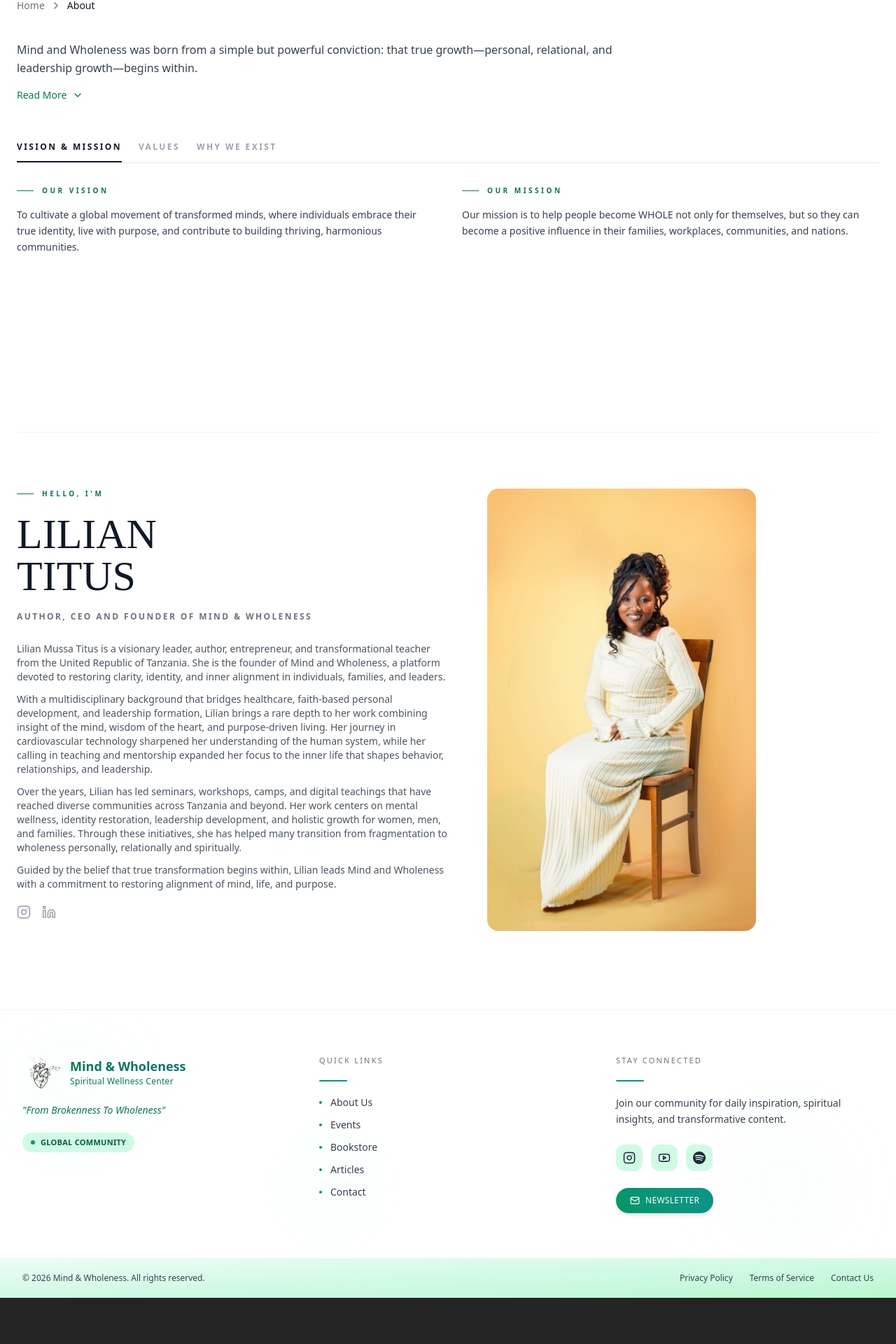
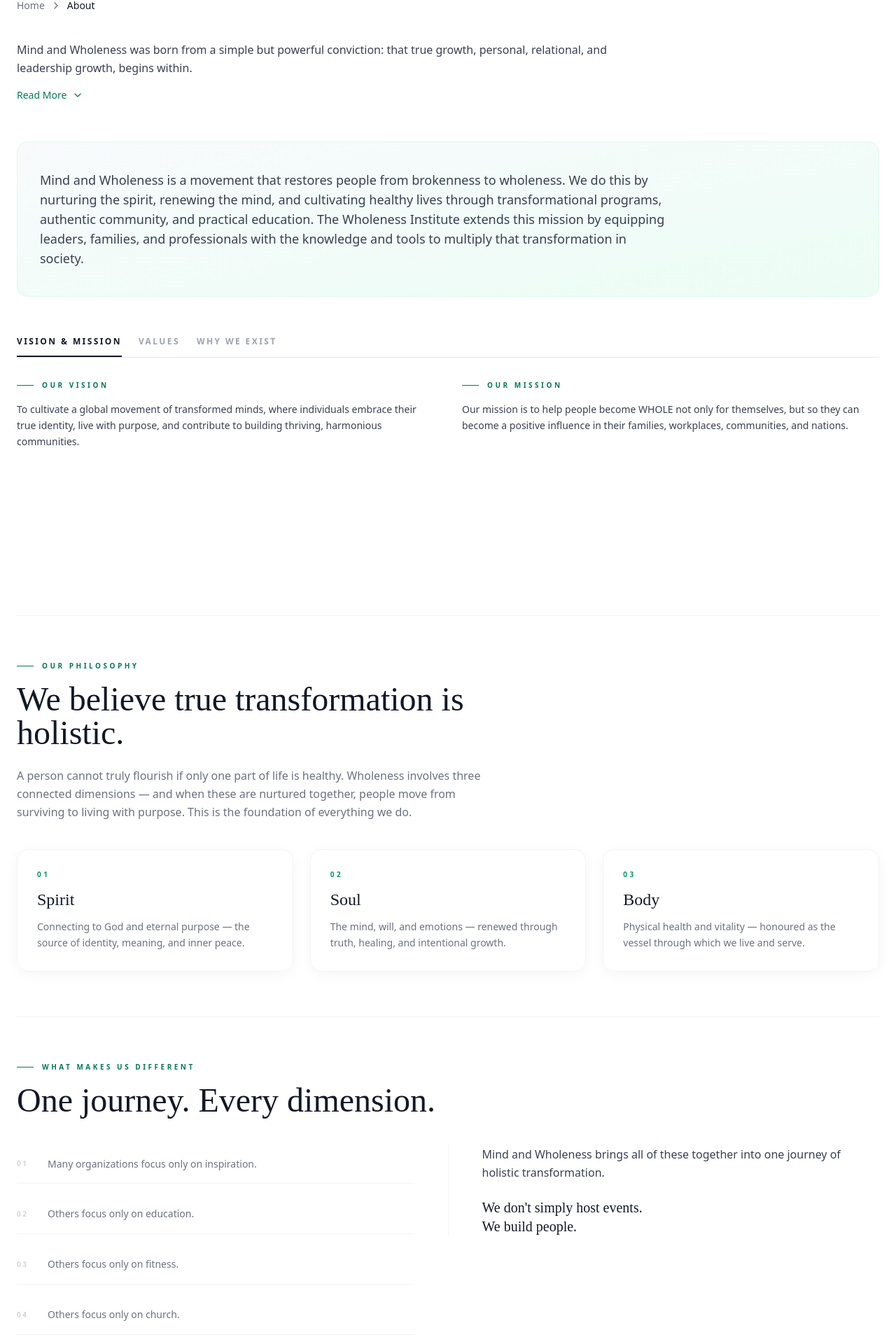
Before and after one commit to eldoJr/mind-and-wholeness, a React (Vite) app: page /about/about in a window 1280 px wide. Shown: the part 704-2624 px from the top of the page at 70% size. Before the commit the page ends 2558 px from the top, so only its background shows below. Built offline with nearby package versions, Linux system fonts and the light colour scheme.

Commit message:
feat: enhance About section with mission statement and philosophy, and update translations for clarity

```diff
--- a/src/components/sections/about/About.tsx
+++ b/src/components/sections/about/About.tsx
@@ -51,12 +51,12 @@ const AboutSection = () => {
                 { title: t.valueGrowth, desc: t.valueGrowthDesc },
                 { title: t.valueCompassion, desc: t.valueCompassionDesc },
               ].map((v, i) => (
-                <div key={i} className="p-5 rounded-2xl border border-gray-100 shadow-[0_4px_24px_-4px_rgba(0,0,0,0.06)] hover:shadow-[0_8px_32px_-4px_rgba(0,0,0,0.1)] transition-shadow duration-300">
+                <div key={i} className="p-5 rounded-2xl border border-emerald-100/60 bg-gradient-to-br from-slate-50 to-emerald-50 shadow-[0_4px_24px_-4px_rgba(0,0,0,0.06)] hover:shadow-[0_8px_32px_-4px_rgba(0,0,0,0.1)] transition-shadow duration-300">
                   <h4 className="text-sm font-semibold text-gray-900 mb-2">{v.title}</h4>
                   <p className="text-sm text-gray-600 leading-relaxed">{v.desc}</p>
                 </div>
               ))}
-              <div className="p-5 rounded-2xl border border-gray-100 shadow-[0_4px_24px_-4px_rgba(0,0,0,0.06)] md:col-span-2">
+              <div className="p-5 rounded-2xl border border-emerald-100/60 bg-gradient-to-br from-slate-50 to-emerald-50 shadow-[0_4px_24px_-4px_rgba(0,0,0,0.06)] md:col-span-2">
                 <h4 className="text-sm font-semibold text-gray-900 mb-2">{t.valueLeadership}</h4>
                 <p className="text-sm text-gray-600 leading-relaxed">{t.valueLeadershipDesc}</p>
               </div>
@@ -239,6 +239,19 @@ const AboutSection = () => {
           </button>
         </motion.div>
 
+        {/* Mission Statement */}
+        <motion.div
+          className="mb-14 py-10 px-8 rounded-2xl bg-gradient-to-br from-slate-50 to-emerald-50 border border-emerald-100/60"
+          initial={{ y: 20, opacity: 0 }}
+          whileInView={{ y: 0, opacity: 1 }}
+          viewport={{ once: true }}
+          transition={{ duration: 0.6 }}
+        >
+          <p className="text-gray-700 text-base sm:text-lg leading-relaxed max-w-4xl">
+            Mind and Wholeness is a movement that restores people from brokenness to wholeness. We do this by nurturing the spirit, renewing the mind, and cultivating healthy lives through transformational programs, authentic community, and practical education. The Wholeness Institute extends this mission by equipping leaders, families, and professionals with the knowledge and tools to multiply that transformation in society.
+          </p>
+        </motion.div>
+
         {/* Tabs */}
         <motion.div
           initial={{ y: 20, opacity: 0 }}
@@ -276,6 +289,80 @@ const AboutSection = () => {
           </motion.div>
         </motion.div>
 
+        {/* Our Philosophy */}
+        <motion.div
+          className="py-16 mt-4 border-t border-gray-100"
+          initial={{ y: 30, opacity: 0 }}
+          whileInView={{ y: 0, opacity: 1 }}
+          viewport={{ once: true }}
+          transition={{ duration: 0.6 }}
+        >
+          <div className="flex items-center gap-3 mb-4">
+            <span className="w-6 h-px bg-emerald-700" />
+            <span className="text-[10px] font-semibold tracking-[0.35em] uppercase text-emerald-700">Our Philosophy</span>
+          </div>
+          <h2 className="font-serif text-4xl sm:text-5xl text-gray-900 leading-tight mb-6 max-w-2xl">We believe true transformation is holistic.</h2>
+          <p className="text-gray-500 text-base leading-relaxed max-w-2xl mb-10">
+            A person cannot truly flourish if only one part of life is healthy. Wholeness involves three connected dimensions — and when these are nurtured together, people move from surviving to living with purpose. This is the foundation of everything we do.
+          </p>
+          <div className="grid grid-cols-1 sm:grid-cols-3 gap-6">
+            {[{ label: 'Spirit', desc: 'Connecting to God and eternal purpose — the source of identity, meaning, and inner peace.' }, { label: 'Soul', desc: 'The mind, will, and emotions — renewed through truth, healing, and intentional growth.' }, { label: 'Body', desc: 'Physical health and vitality — honoured as the vessel through which we live and serve.' }].map((item, i) => (
+              <motion.div
+                key={i}
+                className="p-7 rounded-2xl border border-gray-100 shadow-[0_4px_24px_-4px_rgba(0,0,0,0.06)] hover:shadow-[0_8px_32px_-4px_rgba(0,0,0,0.1)] transition-shadow duration-300"
+                initial={{ opacity: 0, y: 20 }}
+                whileInView={{ opacity: 1, y: 0 }}
+                viewport={{ once: true }}
+                transition={{ duration: 0.5, delay: i * 0.1 }}
+              >
+                <span className="text-[10px] font-semibold tracking-[0.35em] uppercase text-emerald-600 mb-3 block">{String(i + 1).padStart(2, '0')}</span>
+                <h3 className="font-serif text-2xl text-gray-900 mb-3">{item.label}</h3>
+                <p className="text-sm text-gray-500 leading-relaxed">{item.desc}</p>
+              </motion.div>
+            ))}
+          </div>
+        </motion.div>
+
+        {/* What Makes Us Different */}
+        <motion.div
+          className="py-16 border-t border-gray-100"
+          initial={{ y: 30, opacity: 0 }}
+          whileInView={{ y: 0, opacity: 1 }}
+          viewport={{ once: true }}
+          transition={{ duration: 0.6 }}
+        >
+          <div className="flex items-center gap-3 mb-4">
+            <span className="w-6 h-px bg-emerald-700" />
+            <span className="text-[10px] font-semibold tracking-[0.35em] uppercase text-emerald-700">What Makes Us Different</span>
+          </div>
+          <h2 className="font-serif text-4xl sm:text-5xl text-gray-900 leading-tight mb-10 max-w-2xl">One journey. Every dimension.</h2>
+          <div className="flex flex-col lg:flex-row gap-12 items-start">
+            <div className="flex-1 space-y-4">
+              {['Many organizations focus only on inspiration.', 'Others focus only on education.', 'Others focus only on fitness.', 'Others focus only on church.'].map((line, i) => (
+                <motion.div
+                  key={i}
+                  className="flex items-center gap-5 py-4 border-b border-gray-100 group"
+                  initial={{ opacity: 0, x: -16 }}
+                  whileInView={{ opacity: 1, x: 0 }}
+                  viewport={{ once: true }}
+                  transition={{ delay: i * 0.07, duration: 0.4 }}
+                >
+                  <span className="text-[10px] font-semibold tracking-[0.25em] text-gray-300 w-6 shrink-0">{String(i + 1).padStart(2, '0')}</span>
+                  <p className="text-sm text-gray-500 leading-relaxed flex-1">{line}</p>
+                </motion.div>
+              ))}
+            </div>
+            <div className="flex-1 lg:pl-12 lg:border-l border-gray-100">
+              <p className="text-base text-gray-700 leading-relaxed mb-6">
+                Mind and Wholeness brings all of these together into one journey of holistic transformation.
+              </p>
+              <p className="text-base font-serif text-gray-900 text-xl leading-snug">
+                We don't simply host events.<br />We build people.
+              </p>
+            </div>
+          </div>
+        </motion.div>
+
         {/* CEO Section */}
         <motion.div
           className="py-20 mt-8 border-t border-gray-100"
@@ -284,7 +371,7 @@ const AboutSection = () => {
           viewport={{ once: true, margin: "-100px" }}
           transition={{ duration: 0.7 }}
         >
-          <div className="flex flex-col lg:flex-row gap-14 items-start">
+          <div className="flex flex-col lg:flex-row gap-14 items-center">
             {/* Text */}
             <div className="lg:w-1/2 w-full space-y-5">
               <div className="flex items-center gap-3">
@@ -322,11 +409,12 @@ const AboutSection = () => {
             </div>
 
             {/* Image */}
-            <div className="lg:w-5/12 w-full max-w-xs lg:max-w-sm mx-auto lg:mx-0">
+            <div className="lg:w-5/12 w-full max-w-sm lg:max-w-md mx-auto lg:mx-0">
               <img
                 src={ceoImg}
                 alt="Lilian Titus"
-                className="w-full rounded-2xl"
+                className="w-full rounded-2xl object-cover object-bottom"
+                style={{ clipPath: 'inset(6% 0 0 0 round 1rem)' }}
               />
             </div>
           </div>
--- a/src/utils/translations.ts
+++ b/src/utils/translations.ts
@@ -295,9 +295,9 @@ export const translations = {
         breadcrumbAbout: 'About',
         title: 'About Mind & Wholeness',
         intro: 'Mind and Wholeness is a global movement that helps people move from brokenness to wholeness by transforming the mind, nurturing the spirit, strengthening the body, and equipping individuals to live purposeful lives that positively impact their communities.',
-        story1: 'Mind and Wholeness was born from a simple but powerful conviction: that true growth—personal, relational, and leadership growth—begins within.',
-        story2: 'With a background in cardiovascular technology and a deep passion for faith, identity, and human development, I have spent years observing the connection between the mind, the heart, and the way people live, lead, and relate. What became clear over time is that many of the challenges we face externally are rooted internally—in how we think, how we process life, and how whole we are within ourselves.',
-        story3: 'Mind and Wholeness exists to bridge that gap. This platform was created to support individuals and families in cultivating clarity, emotional health, faith-grounded identity, and sustainable leadership from the inside out. We believe wholeness is not a luxury—it is a foundation. When the mind is aligned and the inner life is healthy, decisions become clearer, relationships become stronger, and leadership becomes more authentic.',
+        story1: 'Mind and Wholeness was born from a simple but powerful conviction: that true growth, personal, relational, and leadership growth, begins within.',
+        story2: 'With a background in cardiovascular technology and a deep passion for faith, identity, and human development, I have spent years observing the connection between the mind, the heart, and the way people live, lead, and relate. What became clear over time is that many of the challenges we face externally are rooted internally, in how we think, how we process life, and how whole we are within ourselves.',
+        story3: 'Mind and Wholeness exists to bridge that gap. This platform was created to support individuals and families in cultivating clarity, emotional health, faith-grounded identity, and sustainable leadership from the inside out. We believe wholeness is not a luxury, it is a foundation. When the mind is aligned and the inner life is healthy, decisions become clearer, relationships become stronger, and leadership becomes more authentic.',
         story4: 'Our work is guided by purpose, integrity, and service. Whether through teaching, guidance, products, or community, our focus remains the same: to help people live with intention, lead with wisdom, and grow in a way that is whole, not fragmented.',
         storyQuote: 'This is more than a brand.\nIt is a journey toward a life led from within.',
         storyAuthor: '— Lilian Mussa Titus',
```
